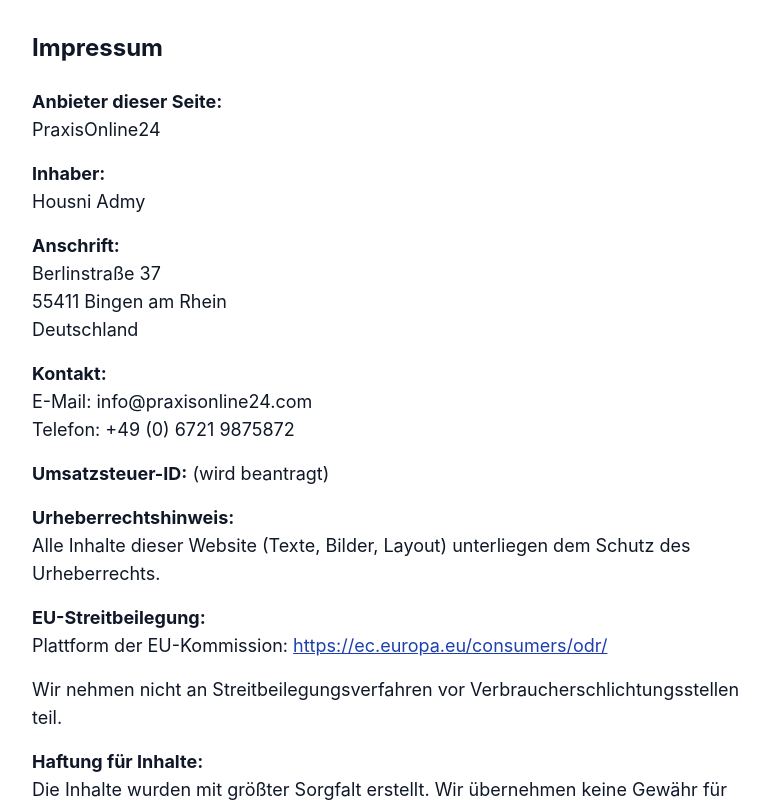
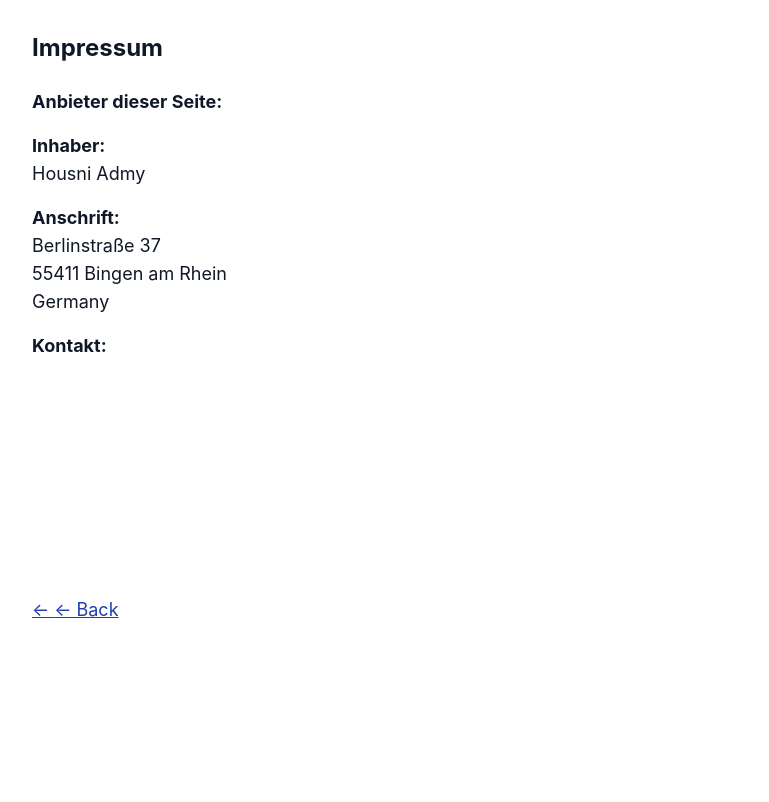
Before and after one commit to housniadmy-rgb/autooffice-pro-neu, a Next.js app: page /impressum in a window 1280 px wide. Shown: the top 802 px of the page, without its empty margins (240-1009 px from the left). Built offline with nearby package versions, Linux system fonts and the light colour scheme.

Commit message:
Impressum: Mehrsprachig

```diff
--- a/app/impressum/page.tsx
+++ b/app/impressum/page.tsx
@@ -1,40 +1,45 @@
+"use client"
+import { useEffect, useState } from "react"
 import Link from "next/link"
+import { translations, detectLanguage } from "../../lib/i18n"
 
 export default function ImpressumPage() {
+  const [lang, setLang] = useState("de")
+
+  useEffect(() => {
+    const s = localStorage.getItem("lang")
+    if (s && translations[s]) setLang(s)
+    else setLang(detectLanguage())
+  }, [])
+
+  const t = translations[lang] || translations.de
+
   return (
     <main className="min-h-screen bg-white py-8">
       <div className="max-w-3xl mx-auto px-4">
-        <h1 className="text-2xl font-bold mb-6">Impressum</h1>
+        <h1 className="text-2xl font-bold mb-6">{t.title || "Impressum"}</h1>
 
         <div className="space-y-4">
-          <p><strong>Anbieter dieser Seite:</strong><br />PraxisOnline24</p>
-          <p><strong>Inhaber:</strong><br />Housni Admy</p>
+          <p><strong>{t.provider || "Anbieter dieser Seite:"}</strong><br />{t.company}</p>
+          <p><strong>Inhaber:</strong><br />{t.owner}</p>
           <p><strong>Anschrift:</strong><br />
-            Berlinstraße 37<br />
-            55411 Bingen am Rhein<br />
-            Deutschland
+            {t.street}<br />
+            {t.city}<br />
+            {t.country}
           </p>
           <p><strong>Kontakt:</strong><br />
-            E-Mail: info@praxisonline24.com<br />
-            Telefon: +49 (0) 6721 9875872
+            {t.email}<br />
+            {t.phone}
           </p>
-          <p><strong>Umsatzsteuer-ID:</strong> (wird beantragt)</p>
-          <p><strong>Urheberrechtshinweis:</strong><br />
-            Alle Inhalte dieser Website (Texte, Bilder, Layout) unterliegen dem Schutz des Urheberrechts.
-          </p>
-          <p><strong>EU-Streitbeilegung:</strong><br />
-            Plattform der EU-Kommission: <a href="https://ec.europa.eu/consumers/odr/" target="_blank" rel="noopener noreferrer" className="text-[#1E40AF] underline">https://ec.europa.eu/consumers/odr/</a>
-          </p>
-          <p>Wir nehmen nicht an Streitbeilegungsverfahren vor Verbraucherschlichtungsstellen teil.</p>
-          <p><strong>Haftung für Inhalte:</strong><br />
-            Die Inhalte wurden mit größter Sorgfalt erstellt. Wir übernehmen keine Gewähr für Richtigkeit und Aktualität.
-          </p>
-          <p><strong>Haftung für Links:</strong><br />
-            Für Inhalte verlinkter Seiten sind ausschließlich deren Betreiber verantwortlich.
-          </p>
+          <p><strong>{t.vat}</strong></p>
+          <p><strong>{t.copyright}</strong><br />{t.copyrightText}</p>
+          <p><strong>{t.odr}</strong><br />{t.odrText}</p>
+          <p>{t.noParticipation}</p>
+          <p><strong>{t.liability}</strong><br />{t.liabilityText}</p>
+          <p><strong>{t.linkLiability}</strong><br />{t.linkLiabilityText}</p>
         </div>
 
-        <Link href="/" className="inline-block mt-8 text-[#1E40AF] underline">← Zurück</Link>
+        <Link href="/" className="inline-block mt-8 text-[#1E40AF] underline">← {t.back || "Zurück"}</Link>
       </div>
     </main>
   )
```
